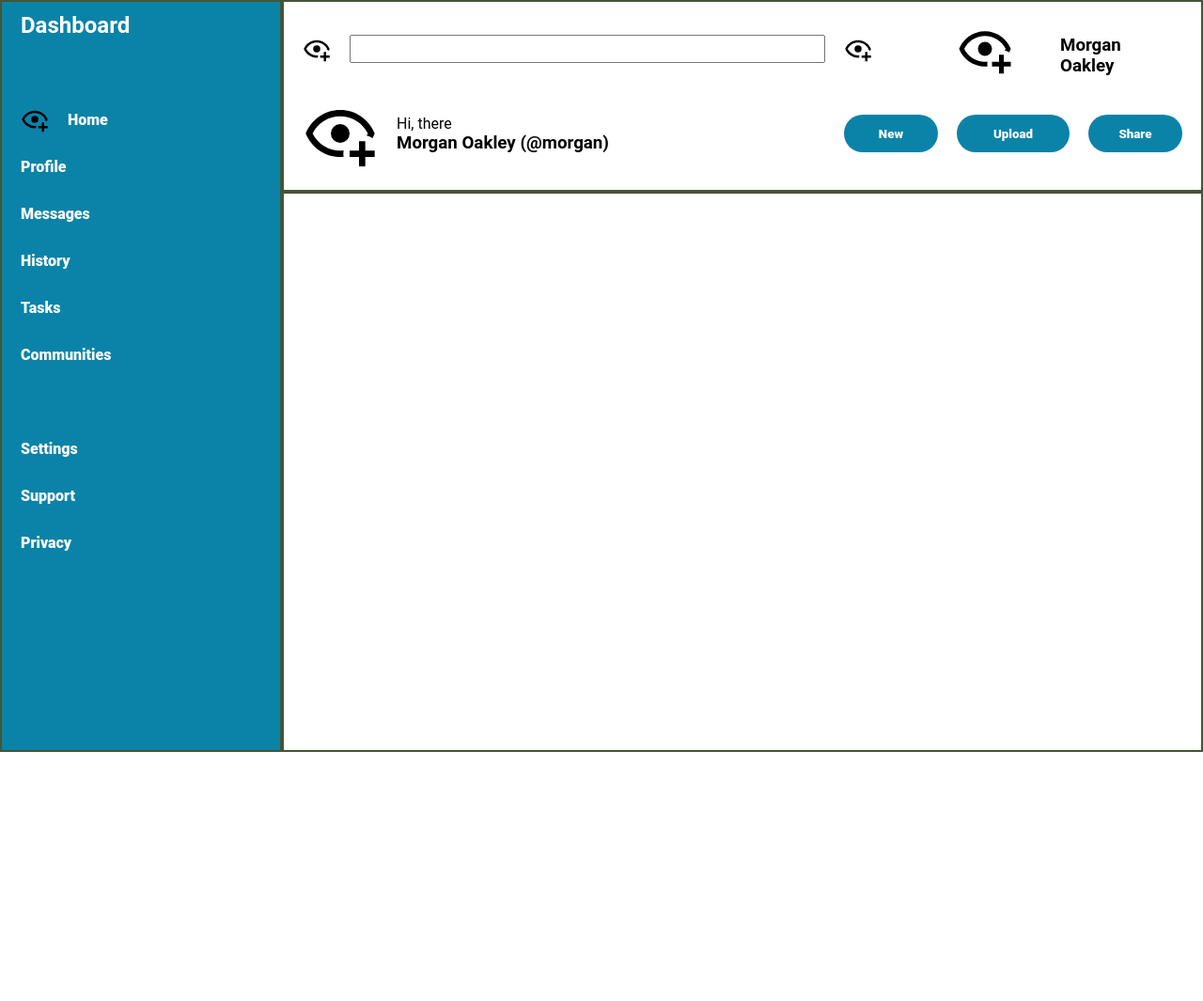
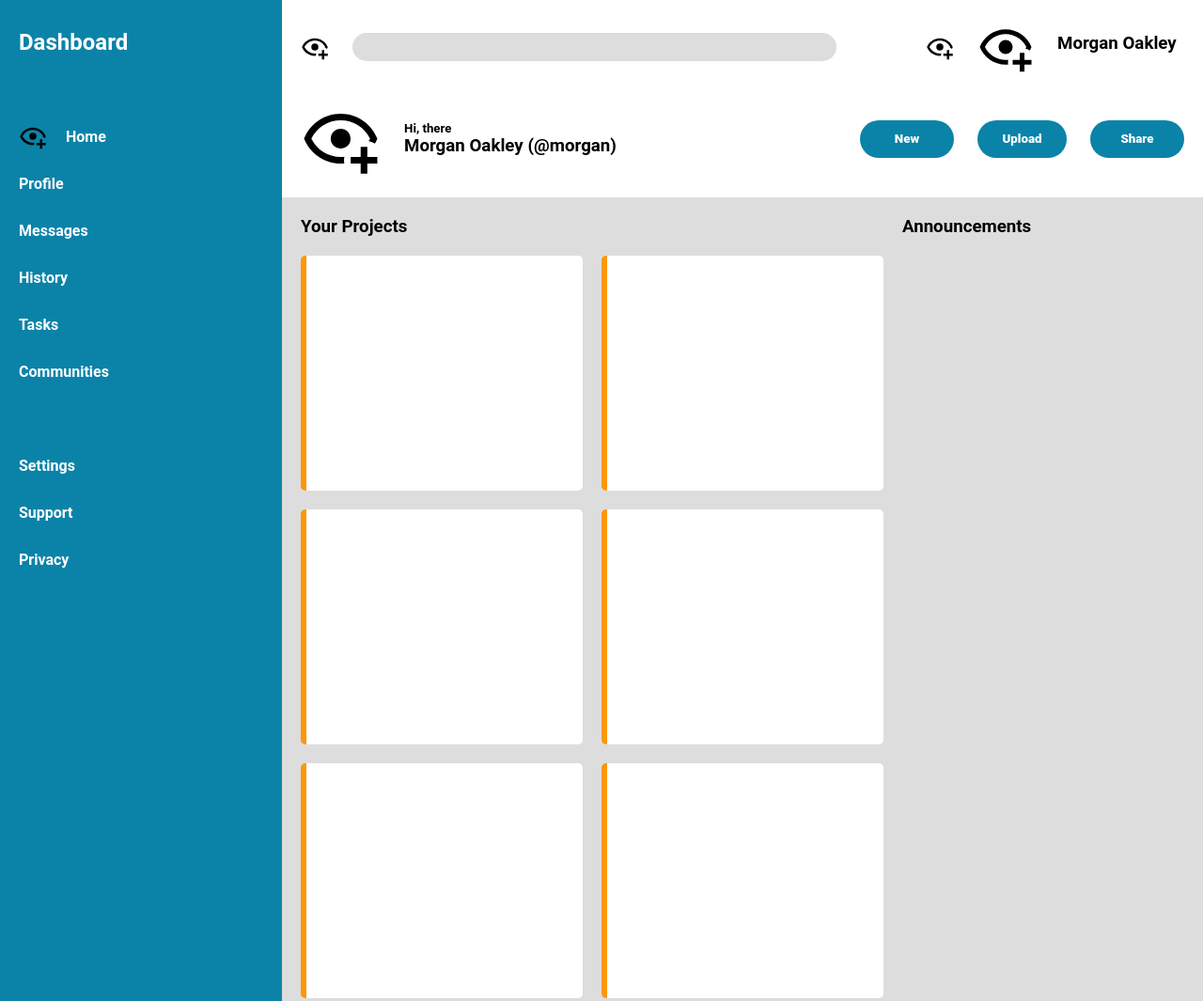
Before and after one commit to PRINCE-OBOT/Admin-Dashboard, a plain HTML site: page index.html in a window 1280 px wide. Shown: the top 1065 px of the page at 94% size. Before the commit the page ends 800 px from the top, so only its background shows below. Drawn offline with Linux system fonts and the light colour scheme; a web font is replaced by a local one.

Commit message:
Structure the layout of the cards

```diff
--- a/index.html
+++ b/index.html
@@ -12,7 +12,7 @@
         font-weight: 100 800;
       }
       body {
-        font-family: "Roboto";
+        font-family: "Roboto", sans-serif;
         font-weight: 400;
       }
     </style>
@@ -44,14 +44,29 @@
         <h3 class="user-name">Morgan Oakley</h3>
         <img class="main-profile" src="./images/eye-view.svg" alt="eye-view" />
         <div class="main-user-name">
-          <p>Hi, there</p>
+          <h5>Hi, there</h5>
           <h3>Morgan Oakley (@morgan)</h3>
         </div>
         <button class="new-btn" type="button">New</button>
         <button class="upload-btn" type="button">Upload</button
         ><button class="share-btn" type="button">Share</button>
       </header>
-      <main></main>
+      <main>
+        <div class="your-projects">
+            <h3>Your Projects</h3>
+            <div class="card-container">
+                <div class="card"></div>
+                <div class="card"></div>
+                <div class="card"></div>
+                <div class="card"></div>
+                <div class="card"></div>
+                <div class="card"></div>
+            </div>
+        </div>
+        <div class="announcements">
+            <h3>Announcements</h3>
+        </div>
+      </main>
     </div>
   </body>
 </html>
--- a/pages/style.css
+++ b/pages/style.css
@@ -1,6 +1,10 @@
 :root{
     --btn-bgColor :  hsl(194, 88%, 35%);
     --btn-text-clr : #fff;
+    --inp-bgColor : #ddd;
+
+    --card-min-width : 300px;
+    --small-gap : 20px;
 }
 *, *::before, *::after{
     padding: 0;
@@ -9,11 +13,8 @@
 }
 .container {
     display: grid;
-    grid-template: 1fr 5fr / minmax(max-content, 300px) 1fr;
+    grid-template: 1fr 5fr / minmax(180px, 300px) 1fr;
     height: 100vh;
-    & > *{
-        border: 2px solid #453;
-    }
 }
 .left-side{
     background: var(--btn-bgColor);
@@ -21,8 +22,8 @@
     color: var(--btn-text-clr);
     display: grid;
     grid-template-rows: repeat(auto-fit, 50px);
-    padding-left: 20px;
-    font-weight: 800;
+    padding: 20px;
+    font-weight: 600;
     & > div{
         display: grid;
         grid-template-columns: 30px 1fr;
@@ -37,23 +38,27 @@ header{
     padding: 20px;
 
     display: grid;
-    grid-template-columns: repeat(2, 30px) 1fr 100px 90px 10px 100px;
-    gap: 20px;
+    grid-template-columns: repeat(2, 30px) minmax(200px, 1fr) 100px 60px 10px 100px;
+    gap: 25px;
     align-items: center;
 }
 input[type="search"]{
     grid-column: 2 / 4;
+    background-color: var(--inp-bgColor);
+    border: none;
+    border-radius: 20px;
+    max-width: 700px;
 }
 
 input[type="search"], .notification,
 .user-name, .search-icon{
     height: 30px;
 }
-.mini-profile{
-    height: 60px;
+.notification{
+    justify-self: end;
 }
 .user-name{
-    grid-column-start: 6;
+    grid-column: 6 / -1;
 }
 .main-profile{
     grid-row-start: 2;
@@ -74,3 +79,27 @@ input[type="search"], .notification,
 .main-user-name, .new-btn, .upload-btn, .share-btn{
     grid-row-start: 2;
 }
+
+main{
+    background-color: var(--inp-bgColor);
+    display: grid;
+    grid-template-columns: 1fr minmax(calc(var(--card-min-width) - 50px), var(--card-min-width));
+    gap: var(--small-gap);
+    padding: var(--small-gap);
+}
+.card-container, .announcement{
+    margin-top: 20px;
+}
+.card-container{
+    display: grid;
+    grid-template-columns: repeat(auto-fit, minmax(var(--card-min-width), 1fr));
+    gap: var(--small-gap);
+    max-height: calc(var(--card-min-width)*3);
+    overflow-y: auto;
+}
+.card{
+    min-height: 250px;
+    background: var(--btn-text-clr);
+    border-radius: 5px;
+    border-left: 6px solid #fc9709;
+}
```
